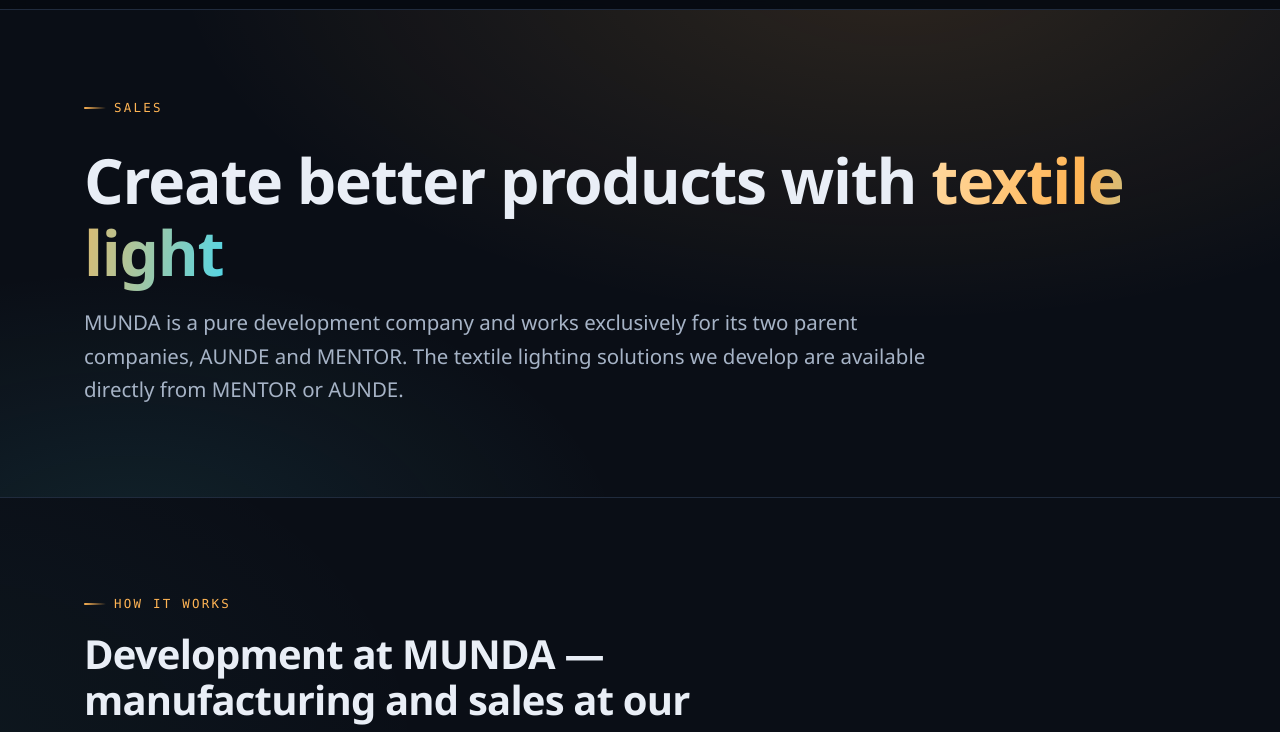
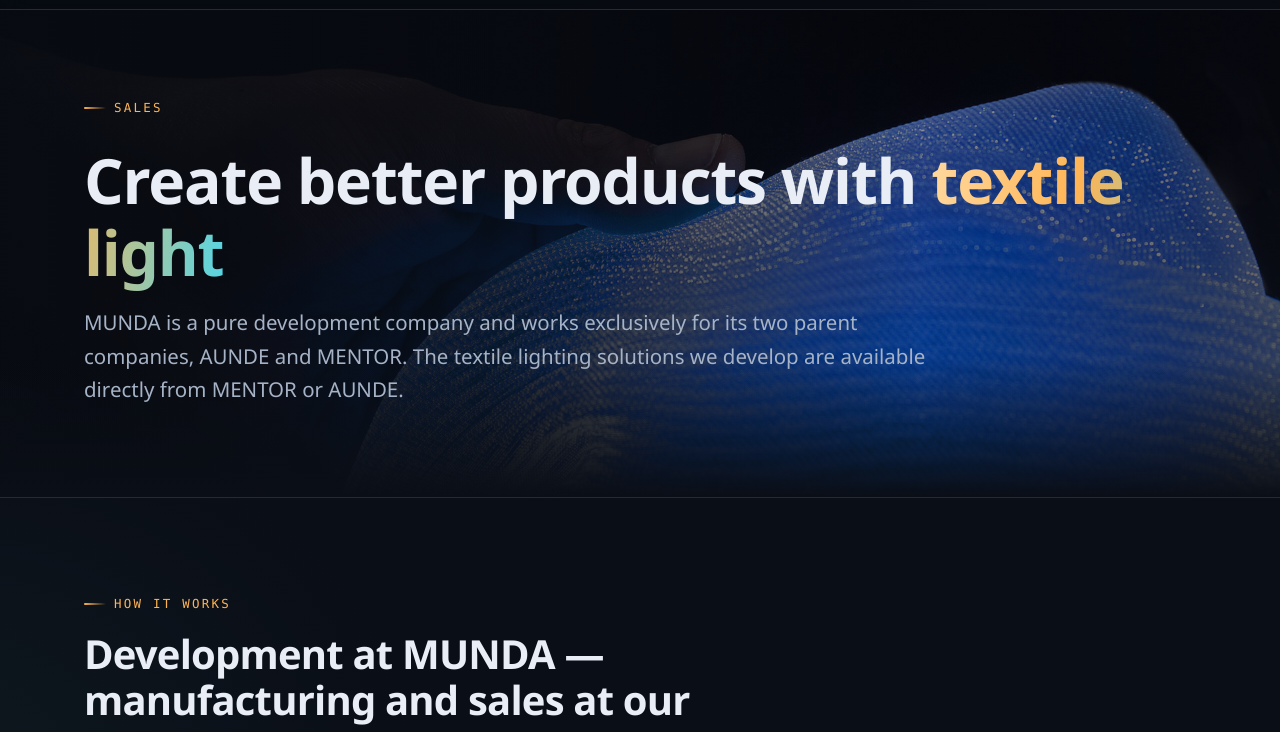
Before and after one commit to andazeka-bot/munda_project, a website: page public/sales.html in a window 1280 px wide. Shown: the part 62-794 px from the top of the page. Drawn offline with Linux system fonts and the light colour scheme.

Commit message:
Audi photo background on every page hero (site-wide consistency)

```diff
--- a/public/css/style.css
+++ b/public/css/style.css
@@ -127,20 +127,16 @@ h3 { font-size: 1.22rem; margin-bottom: 8px; }
 .hero {
   position: relative;
   padding: 110px 0 90px;
-  background: var(--grad-hero), var(--bg);
-  border-bottom: 1px solid var(--border);
-  overflow: hidden;
-}
-
-/* hero with real car photography (Audi A3 — first production vehicle with MUNDA textile lighting) */
-.hero-home {
-  background-image:
+  /* Audi A3 — first production vehicle with MUNDA textile lighting */
+  background:
     linear-gradient(90deg, rgba(8, 11, 18, 0.96) 0%, rgba(8, 11, 18, 0.84) 38%, rgba(8, 11, 18, 0.42) 72%, rgba(8, 11, 18, 0.64) 100%),
     url('/img/hero-audi.jpg');
   background-size: cover;
   background-position: center 32%;
+  border-bottom: 1px solid var(--border);
+  overflow: hidden;
 }
-.hero-home::after {
+.hero::after {
   content: "";
   position: absolute; left: 0; right: 0; bottom: 0; height: 140px;
   background: linear-gradient(180deg, transparent, var(--bg));
```
Also changed, not shown: public/index.html (+1 -1 lines).
